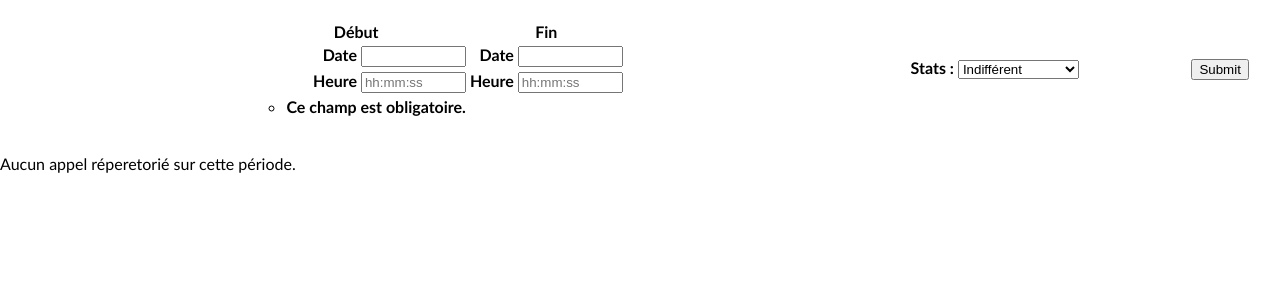
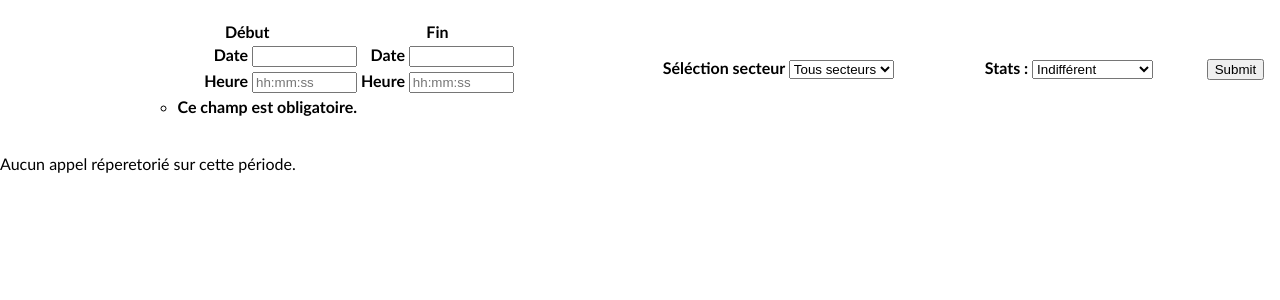
Before and after one commit to bashi-bashot/lilas_centos, a Django app: page /communication/ in a window 1280 px wide. Shown: the part 88-388 px from the top of the page. Run offline with Django 3.2, Linux system fonts and the light colour scheme; some libraries are stand-ins or nearby versions.

Commit message:
com : correction bug secteur et corr

```diff
--- a/LILAS/communication/forms.py
+++ b/LILAS/communication/forms.py
@@ -23,7 +23,7 @@
     heureDebut  = forms.CharField(max_length=8, widget=forms.TextInput(attrs={'size':10, 'placeholder': 'hh:mm:ss'}))
     dateFin = forms.DateField(widget=widgets.AdminDateWidget(attrs={'size':10}))
     heureFin  = forms.CharField(max_length=8, widget=forms.TextInput(attrs={'size':10, 'placeholder': 'hh:mm:ss'}))
-    positionSpinner = forms.ChoiceField(widget = forms.Select(), choices = ())
+    positionSpinner = forms.TypedChoiceField(choices = ())
     correspondantSpinner = forms.ChoiceField(label='Position : ', choices = ())
     selectionTypeSpinner = forms.ChoiceField(label='',choices = listeTypeStats)
 
--- a/LILAS/communication/templates/communication/index.html
+++ b/LILAS/communication/templates/communication/index.html
@@ -61,7 +61,7 @@
 
                                 </ul>
                         </th>
-                        <!--<th> Séléction secteur {{ form.positionSpinner }}</th>-->
+                        <th> Séléction secteur {{ form.positionSpinner }}</th>
                         <!--<th> Séléction du correspondant {{ form.correspondantSpinner }}</th>-->
                         <th> Stats : {{form.selectionTypeSpinner}}
                         <th> <input type="submit" value="Submit"> </th>
--- a/LILAS/communication/views.py
+++ b/LILAS/communication/views.py
@@ -26,7 +26,7 @@
 GLOB_DATE_INIT = datetime.now()
 GLOB_DATE_END = datetime.now()
 
-GLOB_TAB_SECT = [(1,"Tous secteurs")] #Variable qui sauvegarde les choix du spinner Secteur dans formulaireDate
+GLOB_TAB_SECT = [(1,"Tous secteurs"), (2,"A"),(3,"B"),(4,"C"),(5,"D"),] #Variable qui sauvegarde les choix du spinner Secteur dans formulaireDate
 GLOB_TAB_CORREXTE = [(1,"Tous les correspondants")] #Variable qui sauvegarde les choix du spinner correspondants dans formulaireDate
 
 
```
